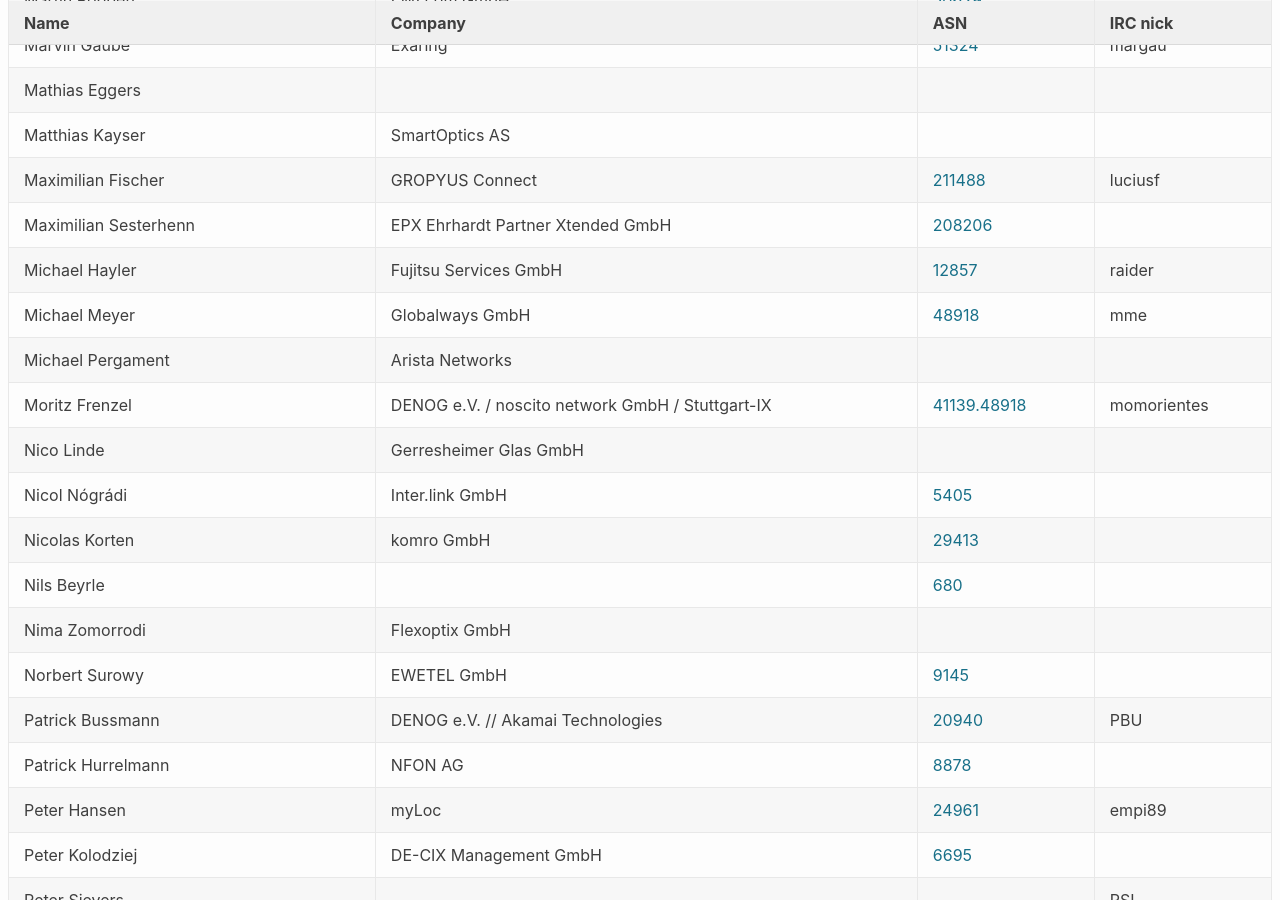
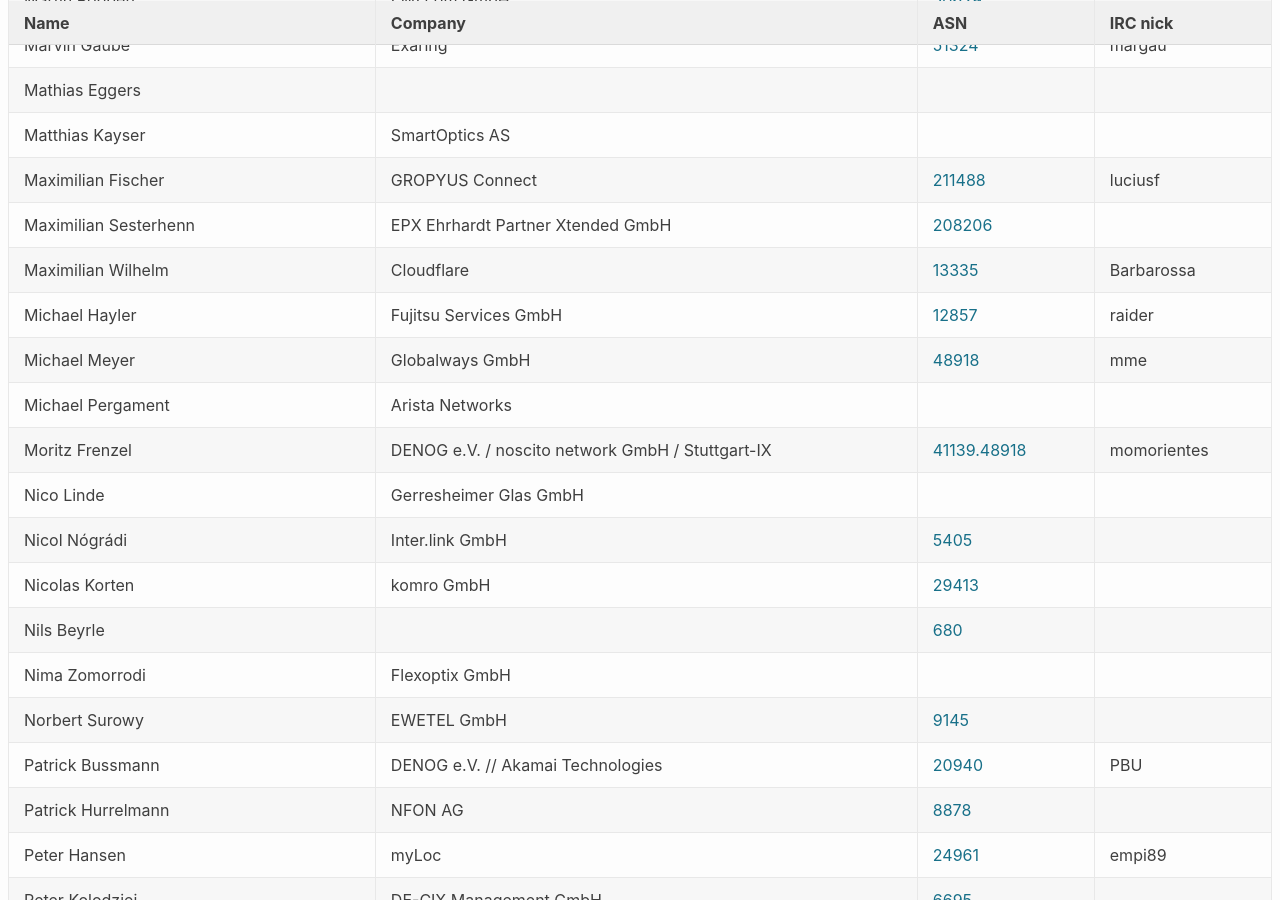
Before and after one commit to denog/pretix-attendeelist, a Jekyll site: the page built from denog14/index.md, in a window 1280 px wide and 900 px high, scrolled down 4024 px. Built offline with Jekyll 4.4.1, drawn with Linux system fonts in a browser that asks for light colours.

Commit message:
Latest data: Mon Oct 10 11:32:15 UTC 2022

```diff
--- a/_data/attendees_denog14_onsite.json
+++ b/_data/attendees_denog14_onsite.json
@@ -546,6 +546,12 @@
     "asn": "208206"
   },
   {
+    "name": "Maximilian Wilhelm",
+    "company": "Cloudflare",
+    "irc": "Barbarossa",
+    "asn": "13335"
+  },
+  {
     "name": "Michael Hayler",
     "company": "Fujitsu Services GmbH",
     "irc": "raider",
```
